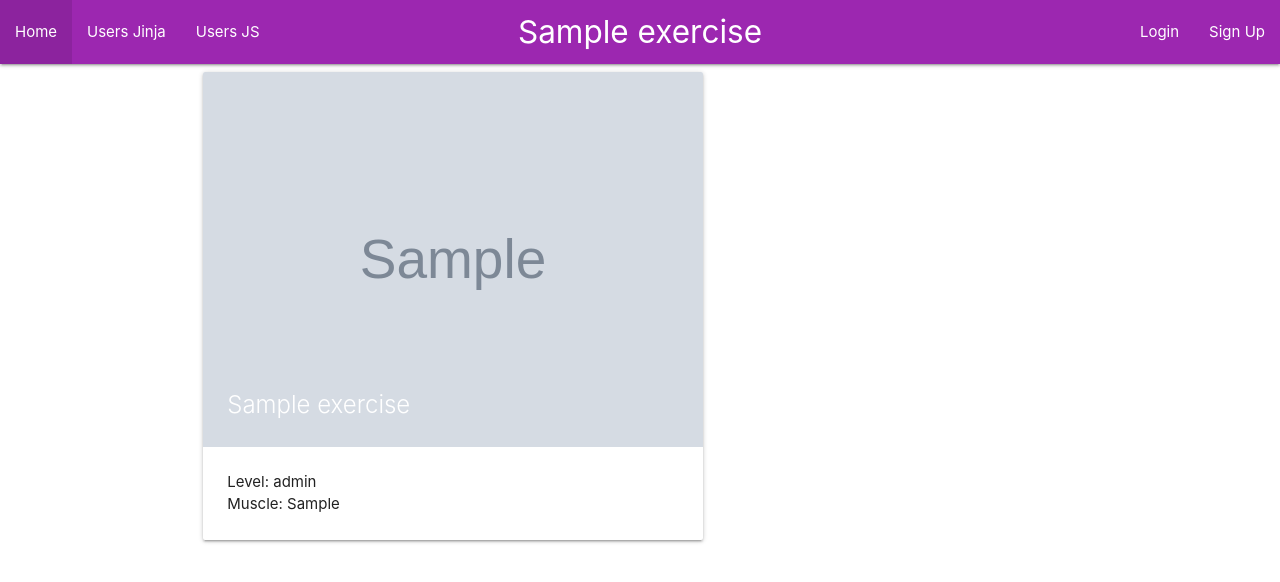
After one commit to TheLegend0100010/INFO-2602-PROJECT--, a Flask app: page /exercise/1 in a window 1280 px wide. The commit adds this page. Shown: the top 582 px of the page. Run offline with Flask 3, Linux system fonts and the light colour scheme; tables that the repository leaves empty hold one stand-in row (values such as "Sample post"); grey boxes marked "Sample" are stand-in pictures.

Commit message:
Exercise page

```diff
--- /dev/null
+++ b/App/templates/exercise.html
@@ -0,0 +1,26 @@
+{% extends "layout.html" %}
+{% block title %}Evo Fitness{% endblock %}
+{% block page%}{{exercise.name}}{%endblock%}
+
+{%block content%}
+<div class="row">
+    <div class="col s12 m7">
+      <div class="card">
+        <div class="card-image activator">
+          <img src="{{exercise.image}}">
+          <span class="card-title">{{exercise.name}}</span>
+        </div>
+        <div class="card-content activator">
+          <p>Level: {{exercise.level}}<br>
+            Muscle: {{exercise.muscle}}
+        </p>
+        </div>
+        <div class = "card-reveal">
+            <span class = "card-title">{{exercise.name}}<i class ="material-icons right">close</i></span>
+            <h6>Instructions: </h6>
+            <p>{{exercise.instructions}}</p>
+        </div>
+      </div>
+    </div>
+  </div>
+{%endblock%}
--- a/App/templates/login.html
+++ b/App/templates/login.html
@@ -17,7 +17,7 @@
             </div>
             <button class="btn waves-effect waves-light" type="submit">Login</button>
         </form>
-        <p>Don't have an account? <a href="/signup">Sign up here</a>.</p>
+        <p>Don't have an account? <a href="/signuppage">Sign up here</a>.</p>
     </div>
 </div>
 {% endblock %}
--- a/App/views/index.py
+++ b/App/views/index.py
@@ -23,6 +23,12 @@ def signup_page():
 @jwt_required()
 def profile_page():
     return render_template('profile.html')
+
+@index_views.route('/exercise/<int:id>', methods=['GET'])
+def exercise(id):
+    exercise = Exercise.query.filter_by(id=id).first()
+    return render_template('exercise.html', exercise=exercise)
+
 
 @index_views.route('/init', methods=['GET'])
 def init():
```
Also changed, not shown: App/templates/workout.html (deleted, +0 -7 lines).
